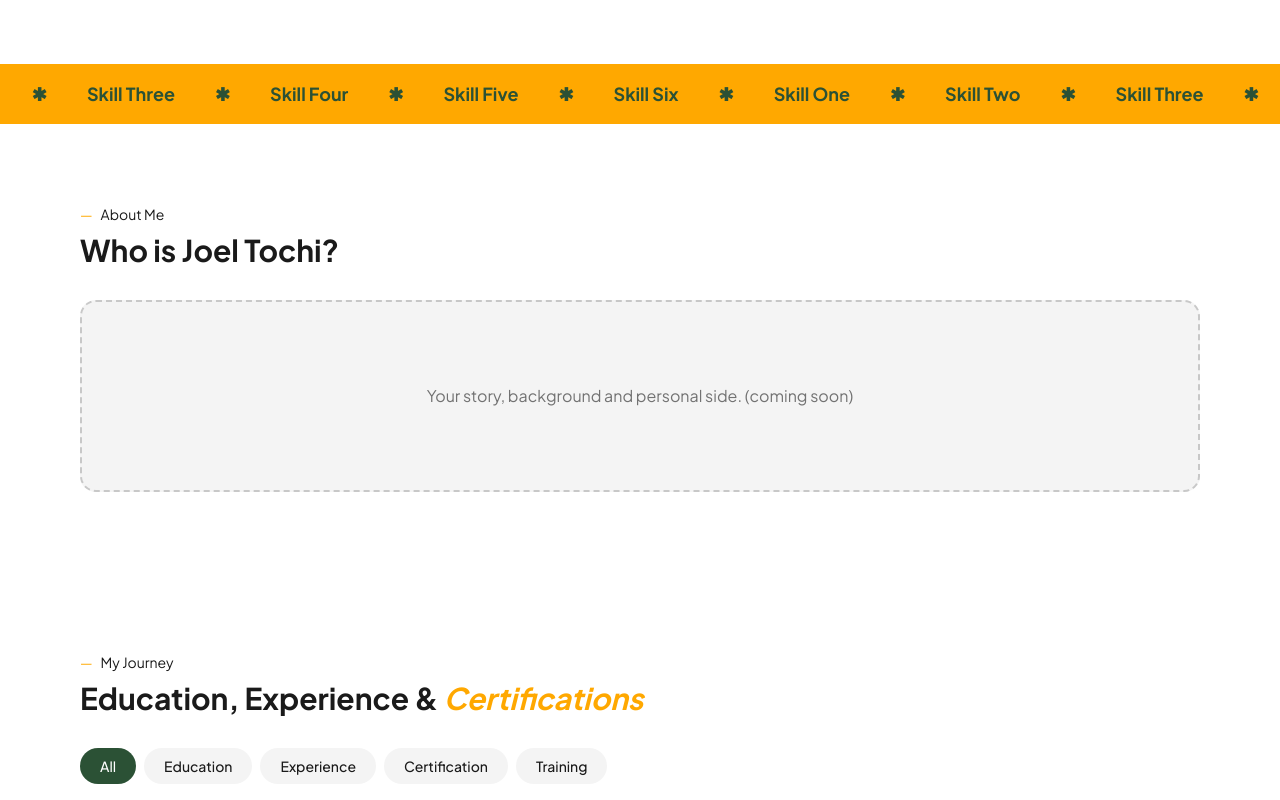
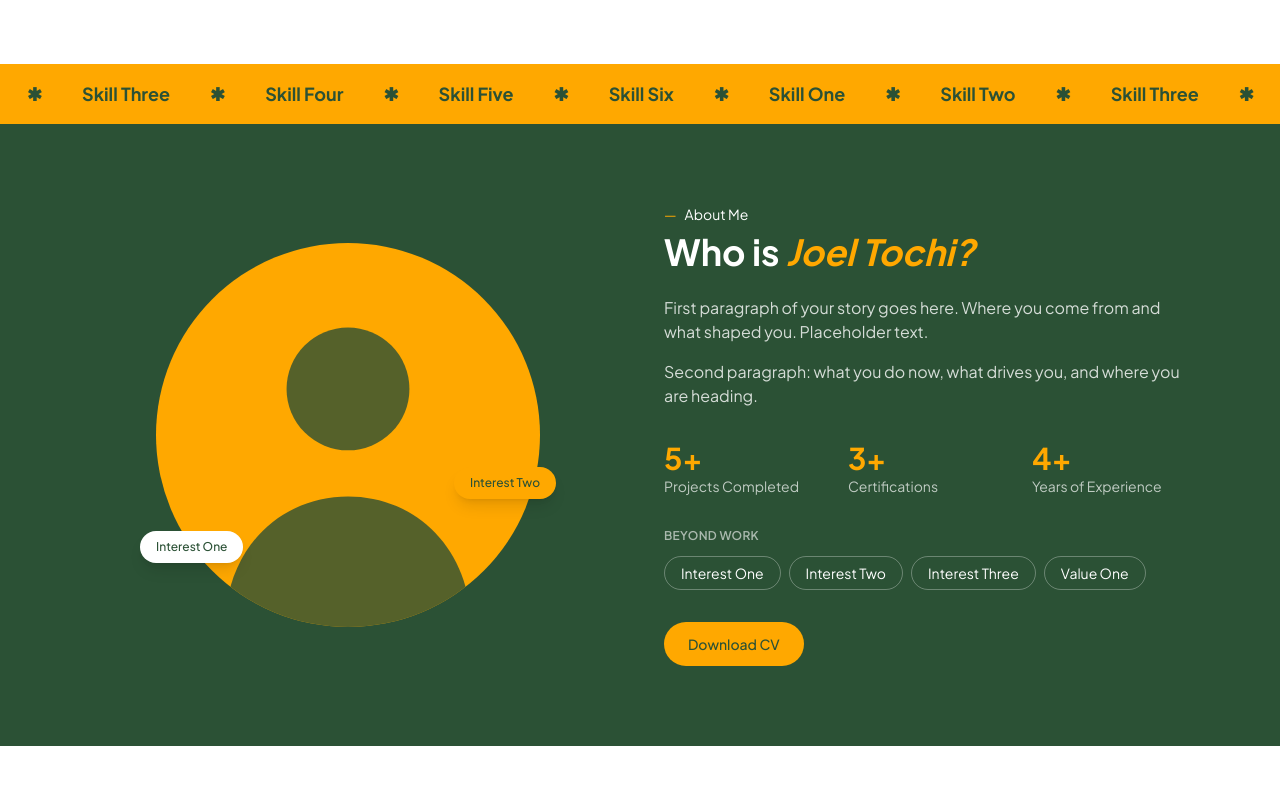
Before and after one commit to jun1234-ops/joel-portfolio, a Next.js app: page / in a window 1280 px wide. Shown: the part 540-1340 px from the top of the page. Built offline with nearby package versions, Linux system fonts and the light colour scheme.

Commit message:
Add About section and fix hero tags

```diff
--- a/src/app/page.js
+++ b/src/app/page.js
@@ -1,6 +1,7 @@
 import Navbar from "@/components/Navbar";
 import Hero from "@/components/Hero";
 import Marquee from "@/components/Marquee";
+import About from "@/components/About";
 import Journey from "@/components/Journey";
 import SectionPlaceholder from "@/components/SectionPlaceholder";
 import { sections } from "@/data/site";
@@ -12,13 +13,11 @@ export default function Home() {
       <main>
         <Hero />
         <Marquee />
-        {sections.map((section) =>
-          section.id === "journey" ? (
-            <Journey key={section.id} />
-          ) : (
-            <SectionPlaceholder key={section.id} {...section} />
-          )
-        )}
+        {sections.map((section) => {
+          if (section.id === "about") return <About key={section.id} />;
+          if (section.id === "journey") return <Journey key={section.id} />;
+          return <SectionPlaceholder key={section.id} {...section} />;
+        })}
       </main>
     </>
   );
--- /dev/null
+++ b/src/components/About.js
@@ -0,0 +1,130 @@
+"use client";
+
+import { useEffect, useRef, useState } from "react";
+import { about, profile } from "@/data/site";
+
+// Counts from 0 up to a number when it scrolls into view
+function CountUp({ end, suffix }) {
+  const ref = useRef(null);
+  const [value, setValue] = useState(0);
+
+  useEffect(() => {
+    const el = ref.current;
+    if (!el) return;
+
+    const observer = new IntersectionObserver(
+      ([entry]) => {
+        if (!entry.isIntersecting) return;
+        observer.disconnect();
+
+        const duration = 1500;
+        const startTime = performance.now();
+
+        function tick(now) {
+          const progress = Math.min((now - startTime) / duration, 1);
+          setValue(Math.round(end * progress));
+          if (progress < 1) requestAnimationFrame(tick);
+        }
+        requestAnimationFrame(tick);
+      },
+      { threshold: 0.5 }
+    );
+
+    observer.observe(el);
+    return () => observer.disconnect();
+  }, [end]);
+
+  return (
+    <span ref={ref}>
+      {value}
+      {suffix}
+    </span>
+  );
+}
+
+export default function About() {
+  return (
+    <section id="about" className="scroll-mt-24 bg-brand-green py-20 text-white">
+      <div className="mx-auto grid max-w-6xl items-center gap-12 px-4 md:grid-cols-2">
+        {/* Photo placeholder */}
+        <div className="relative mx-auto h-72 w-72 md:h-96 md:w-96">
+          <div className="flex h-full w-full items-end justify-center overflow-hidden rounded-full bg-brand-amber">
+            <svg
+              viewBox="0 0 100 100"
+              className="h-full w-full text-brand-green/80"
+              fill="currentColor"
+              aria-label="Photo placeholder"
+            >
+              <circle cx="50" cy="38" r="16" />
+              <path d="M18 100c0-20 14-34 32-34s32 14 32 34z" />
+            </svg>
+          </div>
+          {about.beyondWork.slice(0, 2).map((tag, i) => (
+            <span
+              key={tag}
+              className={`absolute rounded-full px-4 py-2 text-xs font-medium shadow-lg ${
+                i === 0
+                  ? "-left-4 bottom-16 bg-white text-brand-green"
+                  : "-right-4 bottom-32 bg-brand-amber text-brand-green"
+              }`}
+            >
+              {tag}
+            </span>
+          ))}
+        </div>
+
+        {/* Text */}
+        <div>
+          <p className="text-sm">
+            <span className="mr-2 text-brand-amber">—</span>
+            {about.label}
+          </p>
+          <h2 className="mt-2 text-3xl font-bold md:text-4xl">
+            {about.title}{" "}
+            <span className="italic text-brand-amber">{profile.name}?</span>
+          </h2>
+
+          <div className="mt-6 space-y-4 text-white/80">
+            {about.bio.map((paragraph, i) => (
+              <p key={i}>{paragraph}</p>
+            ))}
+          </div>
+
+          {/* Stats */}
+          <div className="mt-8 grid grid-cols-3 gap-4">
+            {about.stats.map((stat) => (
+              <div key={stat.label}>
+                <p className="text-3xl font-bold text-brand-amber">
+                  <CountUp end={stat.value} suffix={stat.suffix} />
+                </p>
+                <p className="text-sm text-white/70">{stat.label}</p>
+              </div>
+            ))}
+          </div>
+
+          {/* Beyond work */}
+          <p className="mt-8 text-xs font-semibold uppercase tracking-wide text-white/60">
+            Beyond work
+          </p>
+          <div className="mt-3 flex flex-wrap gap-2">
+            {about.beyondWork.map((item) => (
+              <span
+                key={item}
+                className="rounded-full border border-white/30 px-4 py-1.5 text-sm"
+              >
+                {item}
+              </span>
+            ))}
+          </div>
+
+          <a
+            href={about.cv.href}
+            className="mt-8 inline-block rounded-full bg-brand-amber px-6 py-3 text-sm font-medium text-brand-green transition hover:opacity-90"
+          >
+            {about.cv.label}
+          </a>
+        </div>
+      </div>
+    </section>
+  );
+}
--- a/src/components/Hero.js
+++ b/src/components/Hero.js
@@ -36,8 +36,9 @@ export default function Hero() {
         </div>
 
                 {/* Photo placeholder side */}
-        <div className="relative mx-auto flex h-80 w-80 items-end justify-center overflow-hidden rounded-full bg-brand-amber md:h-96 md:w-96">
-          {/* Simple person silhouette. Replace with your photo later */}
+        <div className="relative mx-auto h-80 w-80 md:h-96 md:w-96">
+          {/* The circle clips the photo only */}
+          <div className="flex h-full w-full items-end justify-center overflow-hidden rounded-full bg-brand-amber">
             <svg
               viewBox="0 0 100 100"
               className="h-full w-full text-brand-green/80"
@@ -47,11 +48,13 @@ export default function Hero() {
               <circle cx="50" cy="38" r="16" />
               <path d="M18 100c0-20 14-34 32-34s32 14 32 34z" />
             </svg>
+          </div>
 
-          <span className="absolute bottom-10 left-0 rounded-full bg-brand-green px-4 py-2 text-xs font-medium text-white shadow-lg">
+          {/* Tags sit outside the clip, so they can overhang the edge */}
+          <span className="absolute -left-4 bottom-12 rounded-full bg-brand-green px-4 py-2 text-xs font-medium text-white shadow-lg">
             {profile.floatingTags[0]}
           </span>
-          <span className="absolute right-0 top-1/2 rounded-full bg-white px-4 py-2 text-xs font-medium text-brand-green shadow-lg">
+          <span className="absolute -right-4 top-1/2 rounded-full bg-white px-4 py-2 text-xs font-medium text-brand-green shadow-lg">
             {profile.floatingTags[1]}
           </span>
         </div>
--- a/src/data/site.js
+++ b/src/data/site.js
@@ -129,3 +129,19 @@ export const journey = [
     evidence: ["Project report", "Team photo"],
   },
 ];
+
+export const about = {
+  label: "About Me",
+  title: "Who is",
+  bio: [
+    "First paragraph of your story goes here. Where you come from and what shaped you. Placeholder text.",
+    "Second paragraph: what you do now, what drives you, and where you are heading.",
+  ],
+  stats: [
+    { value: 5, suffix: "+", label: "Projects Completed" },
+    { value: 3, suffix: "+", label: "Certifications" },
+    { value: 4, suffix: "+", label: "Years of Experience" },
+  ],
+  beyondWork: ["Interest One", "Interest Two", "Interest Three", "Value One"],
+  cv: { label: "Download CV", href: "#" },
+};
```
Lines whose indentation alone changed are shown as unchanged.
